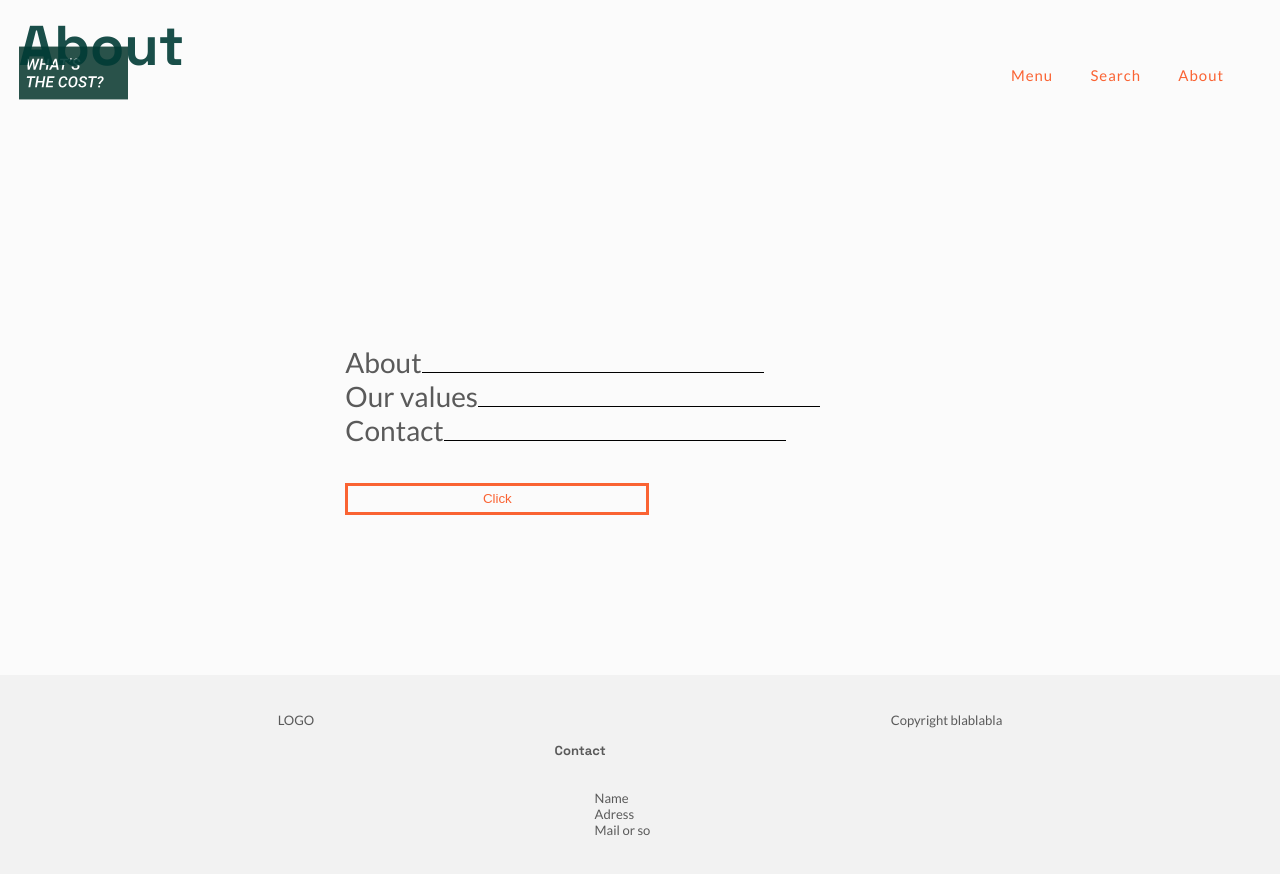
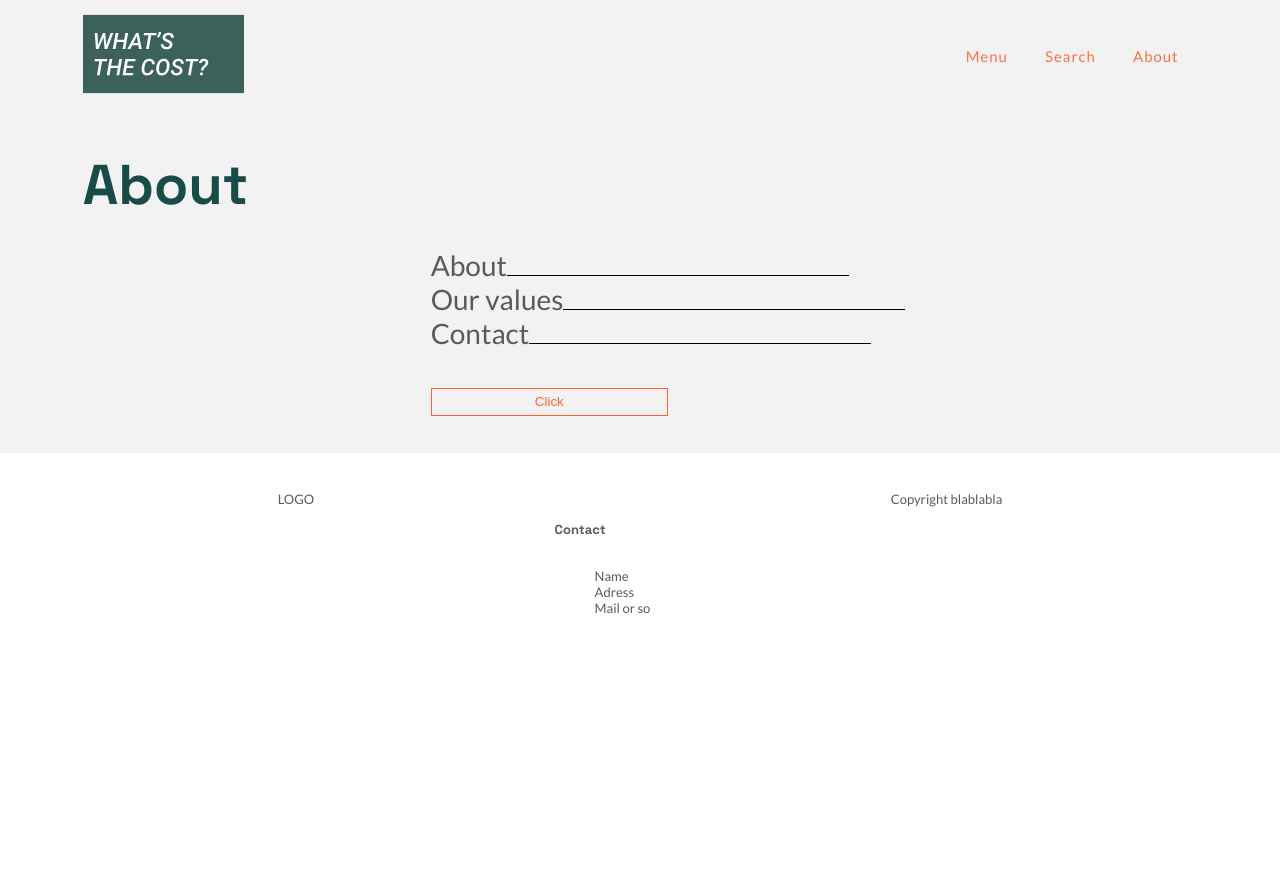
Before and after one commit to synnaf/whats-the-cost, a React (Create React App) app: page /about in a window 1280 px wide. After the commit the page ends 800 px from the top, so only its background shows below. Built offline with nearby package versions, Linux system fonts and the light colour scheme.

Commit message:
new styling + scroll behavior

```diff
--- a/src/App.scss
+++ b/src/App.scss
@@ -1,5 +1,5 @@
 .App {
     width: 100%;
     margin:0; //auto?
-    background-color:  transparentize(#F2F2F2, 0.7);  //light-gray var
+    background-color:  #F2F2F2;  //light-gray var
 }
--- a/src/components/about/About.js
+++ b/src/components/about/About.js
@@ -14,9 +14,8 @@ const About = (props) => {
 
   return (
       <>
-      {/* ta emot props för vad man klickat på??? */}
-        <Header props='About' />
         <section className="page">
+            <Header props='About' />
             <section className="page__about">
             <div className="submenu">
                 {/* add accordion for submenu */}
--- a/src/components/about/About.scss
+++ b/src/components/about/About.scss
@@ -2,17 +2,21 @@
 
 .page {
     //global style for all pages
+    // flex-direction: column; //this to important?
 
+    .page__title {
+
+    }
     .page__about {
-        padding-top:9rem; //find a way to do this smarter?
+        // padding-top:9rem; //find a way to do this smarter?
         width:100%;
         display: flex;
         flex-direction: row;
         justify-content: center;
+
         .submenu {
-            height:40vh; //find a way to do this smarter
-
-            width:50%;
+            // height:40vh; //find a way to do this smarter
+            // width:50%;
             padding-left:1rem; //1rem for left padding should be global
             .accordion {
                 list-style-type: none;
@@ -35,7 +39,7 @@
             //create button style mixin
             button {
                 width:50%;
-                border:solid 3px $cta-orange;
+                border:solid 1.5px $cta-orange;
                 background:transparent;
                 color: $cta-orange;
                 padding:0.3rem;
--- a/src/components/footer/Footer.scss
+++ b/src/components/footer/Footer.scss
@@ -1,7 +1,7 @@
 @import '../../styles/variables';
 
 footer {
-    background-color:$light-gray;
+    background-color:white;
     margin-top:2rem;
     padding:2rem;
     font-size:0.7rem;
--- a/src/components/header/Header.js
+++ b/src/components/header/Header.js
@@ -11,10 +11,22 @@ const Header = (title) => {
     const [pageTitle, setPageTitle] = useState(title.props);
     const pageClasses = classNames({ pageActive: page }); //gets the name pageActive when state is true
 
+    // window.onscroll = () => {
+    //   //find position x
+
+    //   var header = document.getElementById("myHeader");
+    //   var sticky = header.offsetTop; //152
+
+    //   if (window.pageYOffset > sticky) {
+    //     header.classList.add("--sticky");
+    //   } else {
+    //     header.classList.remove("--sticky");
+    //   }
+    // };
+
   return (
       <>
-        {/* <section className={pageClasses}> */}
-        <section className="page-title">
+        <section className="page__title" id="myHeader">
             <h2 className="subpage-title">{pageTitle}</h2>
         </section>
       </>
--- a/src/components/header/Header.scss
+++ b/src/components/header/Header.scss
@@ -1,17 +1,16 @@
 //subpage title ? same for all pages
 @import '../../styles/variables';
 
-.page-title {
+.page__title {
     background-color:transparent;
     color:$forest-green;
-    padding:2rem 0.5rem 0.5rem 1rem;
-    position: fixed;
-    top: 0;
-    left:0;
-    width: 100%;
+    margin-top:2rem;
     opacity:0.9;
-    z-index:1; //set on top of content, so scroll goes under
+    // top:20%;
+    // position: fixed;
+    // top: 0;
+    // z-index:1; //set on top of content, so scroll goes under
     h2 {
-        margin-bottom:0;
+        // margin-bottom:0;
     }
 }
--- a/src/components/menu/Menu.js
+++ b/src/components/menu/Menu.js
@@ -7,6 +7,18 @@ const Menu = () => {
         let mobileMenu = document.getElementById("nav_menu");
         mobileMenu.classList.toggle("isToggled");
     };
+
+    window.onscroll = () => {
+        //find position x
+        var menu = document.getElementById("nav_menu");
+        var sticky = menu.offsetTop;
+
+        if (window.pageYOffset > sticky) {
+          menu.classList.add("--sticky");
+        } else {
+          menu.classList.remove("--sticky");
+        }
+      };
 
     return (
         <nav className="nav" id="nav_menu">   {/* add class --toggled */}
--- a/src/components/menu/Menu.scss
+++ b/src/components/menu/Menu.scss
@@ -4,23 +4,24 @@ $mobileMenu: 1024px; // 1024px;
 @media screen and (min-width: $mobileMenu) {
   .nav {
     background-color: transparent;
-    padding:1rem;
-    margin-left: auto;
+    margin:auto;
     display: flex;
     flex-direction: row;
     justify-content: left;
+    width: 90%;
+    opacity:0.9;
+    // z-index:1; //set on top
+    // position: fixed;
+    // height:20%;
+    // top: 0;
+    // left:3%; // move in
 
-    //menu for subpage
-    // color:$cta-orange;
-    // padding:2rem 2rem 0.5rem 1rem;
-    // margin:0;
-    // position: fixed;
-    // top: 0;
-    // left:0;
-    // width: 100%;
-    // opacity:0.9;
     .brand-logo {
-
+      padding-left:1rem;
+      width:20%;
+      svg {
+        width:70%;
+      }
     }
     .menu__toggle {
       display: none;
@@ -59,7 +60,17 @@ $mobileMenu: 1024px; // 1024px;
         }
     }
   }
+  //stiky scroll om desktop?
+  //should be sticky on mobile too
+  .nav.--sticky {
+    scroll-behavior: smooth;
+    position: fixed;
+    top: 0;
+    width:90%;
+    left:5%;
+  }
 }
+
 
 /* Mobile menu default look */
 @media screen and (max-width: $mobileMenu) {
@@ -205,60 +216,3 @@ $mobileMenu: 1024px; // 1024px;
       opacity: 1;
     }
   }
-
-
-
-  // .subpage-menu {
-//     background-color:transparent;
-//     color:$cta-orange; //which one is this??
-//     padding:2rem 2rem 0.5rem 1rem;
-//     margin:0;
-//     position: fixed;
-//     top: 0;
-//     left:0;
-//     width: 100%;
-//     opacity:0.9;
-// }
-// .site-header {
-//   position: fixed;
-//   z-index: 999;
-//   width: 100%;
-//   .brand-logo {
-//   }
-// }
-
-
-// /* Mobile menu button default look */
-// .nav--toggled {
-//   .menu__toggle {
-//     // display: flex;
-//   //toggled display
-//     margin-left: auto;
-//     background-color: transparent;
-//     cursor: pointer;
-//     border: 0;
-//     outline: none;
-//     box-shadow: none;
-//     width: 30px;
-//     height: 30px;
-//     position: relative;
-//     z-index: 999;
-//     padding: 0;
-//     span {
-//         display: block;
-//         height: 4px;
-//         width: 100%;
-//         border-radius: 9px;
-//         margin-bottom: 5px;
-//         background-color: $cta-orange;
-//         transition: all 0.2s ease;
-//         transform-origin: center center;
-//     }
-//     span:nth-child(2){
-//         width: 60%;
-//     }
-//     span:nth-child(3){
-//         width: 40%;
-//     }
-//   }
-// }
--- a/src/components/search/SearchPage.js
+++ b/src/components/search/SearchPage.js
@@ -44,11 +44,12 @@ const SearchPage = () => {
   return (
       <>
         {/* skicka med props vilken page det är?  */}
-        {/* <Header props='Search' /> */}
+
 
         {search
         ?   <SearchResults props={results} />
         :    <section className="page">
+                <Header props='Search' />
                 <section className="search-product">
                     <p className="">
                         Search for a product and find it's current values...
--- a/src/components/search/SearchPage.scss
+++ b/src/components/search/SearchPage.scss
@@ -9,22 +9,24 @@
     }
     input[type=text] {
         width: 80%;
-        border: 3px solid $cta-orange;
+        border: 1.5px solid $cta-orange;
         color: $text-color;
         padding:0.6rem; //same as buttons?
         background-image: url('../../assets/searchicon.svg');
         background-position: 10px 10px;
         background-repeat: no-repeat;
+        background-color:transparent;
         padding-left: 40px;
         &:focus {
-            border: solid blue;
+           box-shadow: 2px 2px 10px solid black;
+           border:none;
         }
     }
     //cta-search button?
     button {
         margin-top:1rem;
         width:30%;
-        border:solid 3px $cta-orange;
+        border:solid 1.5px $cta-orange;
         background:$cta-orange;
         color: $yellow;
         padding:0.3rem;
@@ -56,7 +58,7 @@
             //secondary button style
             min-width:40%; //of its container
             height:fit-content;
-            border:solid 3px $cta-orange;
+            border:solid 1.5px $cta-orange;
             background:transparent;
             color: $cta-orange;
             padding:0.3rem;
--- a/src/styles/_responsive.scss
+++ b/src/styles/_responsive.scss
@@ -3,39 +3,56 @@ $padlet:1024px;
 $mobile:800px;
 $mobileXs:600px;
 
+// //padlet
+// @media screen and (min-width: $padlet) {
+// }
+// //desktop
+// @media screen and (min-width: $desktop) {
+// }
+
 body {
     display: flex;
     flex-direction: column;
-    width:100%;
-    margin:0; //content to fill entire page width
+    height:100%;
+    margin:0;
+    scroll-behavior: smooth; //??
+    //content fill entire page-width
     //set height to 100%
     //push footer to the end of page
+    .nav {
+        // position:fixed;
+    }
+    .page {
+        flex: 1 0 auto;
 
-    //padlet
-    @media screen and (min-width: $padlet) {
-    }
-    //desktop
-    @media screen and (min-width: $desktop) {
-    }
-    .page-title {
-        h2 {
-            line-height: 1rem;
+        // z-index:2;
+        // height:60%;
+        // top:20%;
+        // position: fixed;
         //padlet
         @media screen and (min-width: $padlet) {
-            margin-top:0;
-        }
-        }
-    }
-    .page {
-        // z-index:2;
-        height:100%;
-        //padlet
-        @media screen and (min-width: $padlet) {
-            width:95%;
+            width:90%;
+            padding-left:2rem;
             margin:auto;
             display:flex;
-            flex-direction: row;
+            flex-direction: column; //fix?
             font-size:1.5rem;
+        }
+        .page__title {
+
+            h2 {
+            //padlet
+            @media screen and (min-width: $padlet) {
+                margin:0;
+            }
+            }
+            &.--sticky {
+                border:solid blue;
+                position: fixed;
+                top: 0;
+
+                //remove jump of content on scroll + add smooth scroll
+            }
         }
         .search-product, .yellow-section {
             @media screen and (min-width: $padlet) {
@@ -90,9 +107,9 @@ body {
                 }
             }
         }
-
     }
     footer {
+        flex-shrink: 0;
         //more height?
         display: flex;
         flex-direction: column;
```
Also changed, not shown: 1 other file (tests, documents, lock files or other folders).
